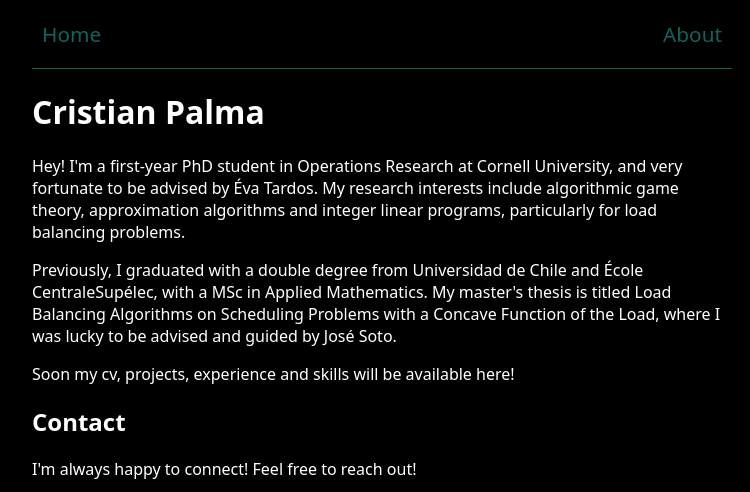
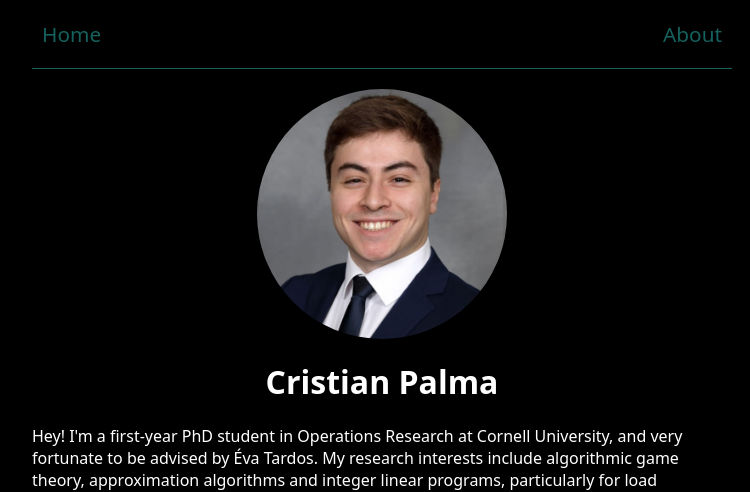
Before and after one commit to ElCrisLWH/ElCrisLWH.github.io, a plain HTML site: page index.html in a window 1280 px wide. Shown: the top 492 px of the page, without its empty margins (258-1008 px from the left). Drawn offline with Linux system fonts and the light colour scheme.

Commit message:
add portrait

```diff
--- a/index.html
+++ b/index.html
@@ -21,6 +21,9 @@
 	</header>
 
 	<main>
+
+		<img src="img/cristian_palma.jpg" alt="Portrait of Cristian Palma" class="portrait">
+
 		<h1>Cristian Palma</h1>
 		<p>
 			Hey! I'm a first-year PhD student in Operations Research at Cornell University, and very fortunate to be
--- a/style.css
+++ b/style.css
@@ -3,6 +3,10 @@
     font-family: system-ui;
     --icon-primary: #19bbb3;
     --icon-secondary: #15615d;
+}
+
+h1 {
+    text-align: center;
 }
 
 body {
@@ -74,6 +78,15 @@ nav a:hover {
     color: var(--icon-primary);
 }
 
+/* Portrait */
+
+.portrait {
+    width: 250px;
+    height: 250px;
+    border-radius: 50%;
+    object-fit: cover;
+}
+
 /* Scrollbar */
 
 body::-webkit-scrollbar {
```
Also changed, not shown: img/cristian_palma.jpg (added).
